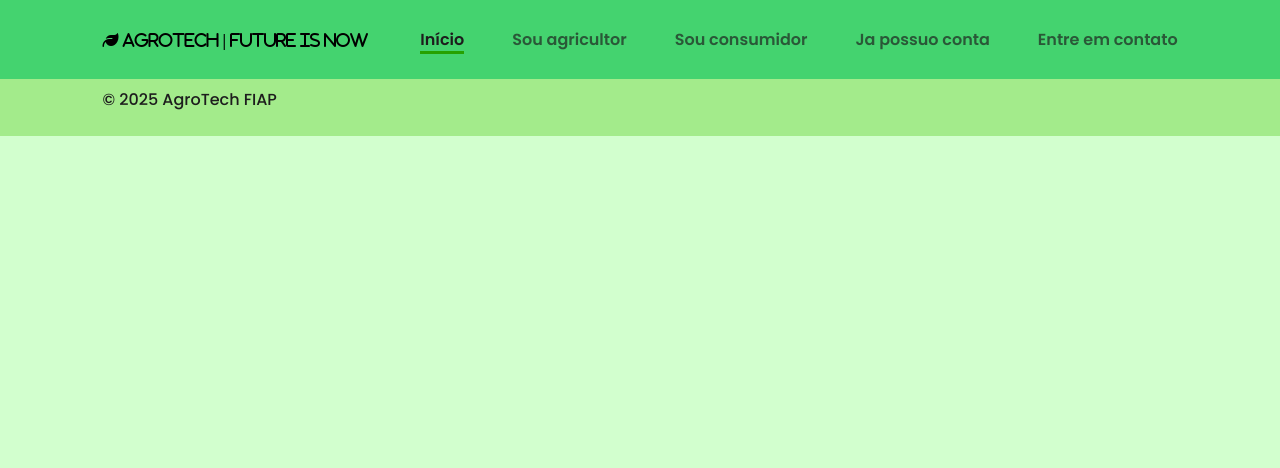
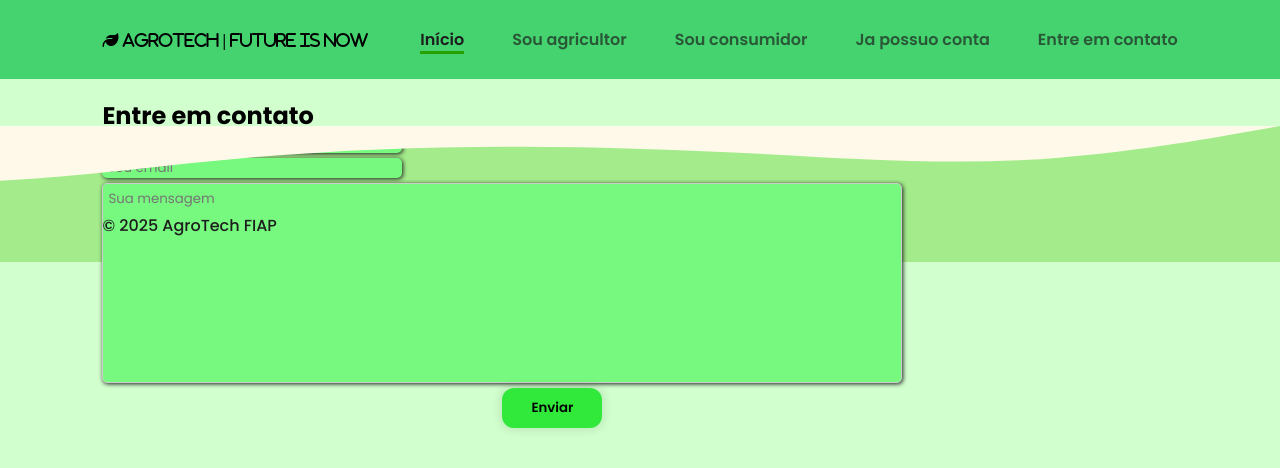
Before and after one commit to JFrois/AgroTech, a React (Vite) app: page /Login in a window 1280 px wide. Shown: the top 468 px of the page. Built offline with nearby package versions, Linux system fonts and the light colour scheme.

Commit message:
Estrutura nova

```diff
--- a/src/app.jsx
+++ b/src/app.jsx
@@ -11,6 +11,9 @@ function App() {
       <Header />
       <Routes>
         <Route path="/" element={<Inicio />} />
+        <Route path="/agricultor" element={<Contato />} />  {/* Adicione o compomente da pagina no element={<Componente />} */}
+        <Route path="/consumidor" element={<Contato />} />  {/* Adicione o compomente da pagina no element={<Componente />} */}
+        <Route path="/login" element={<Contato />} />       {/* Adicione o compomente da pagina no element={<Componente />} */}
         <Route path="/contato" element={<Contato />} />
       </Routes>
       <Footer />
```
